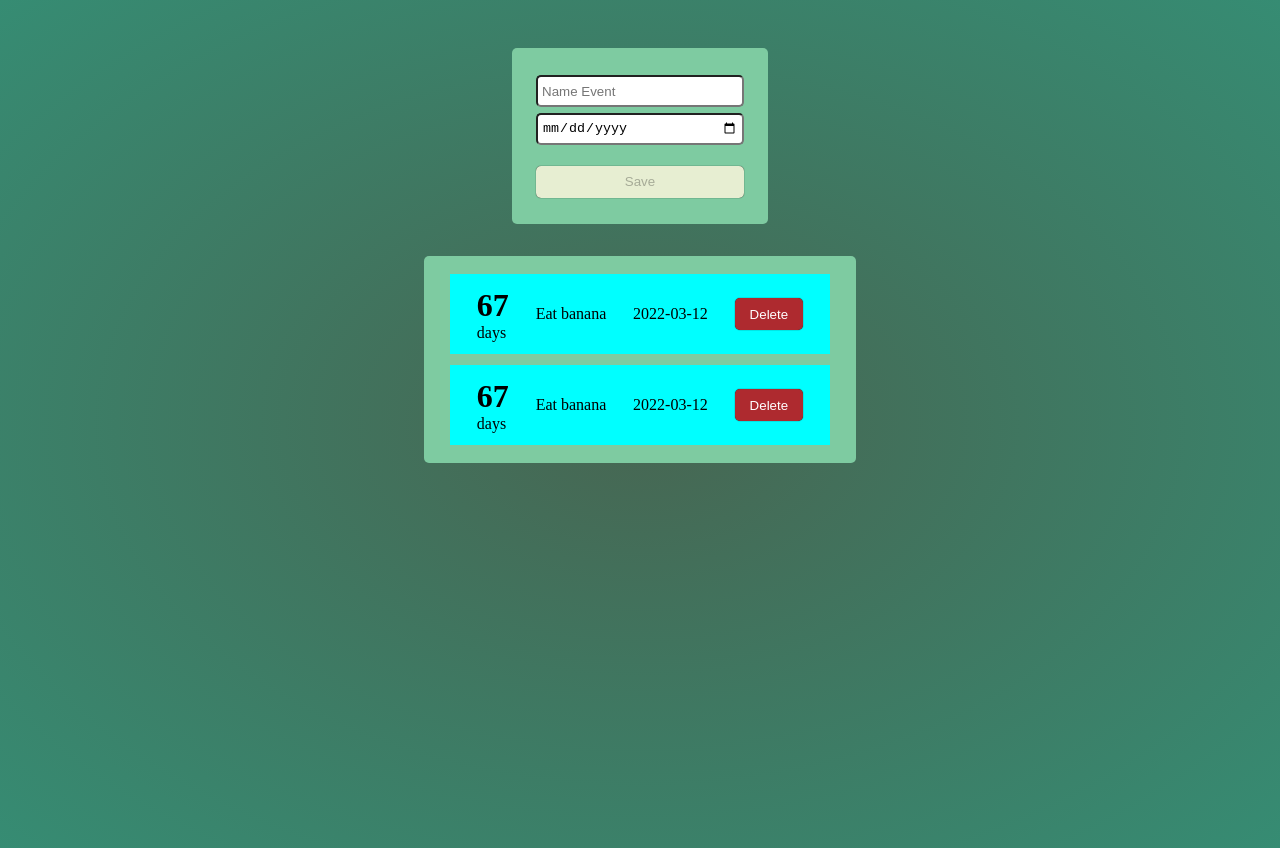
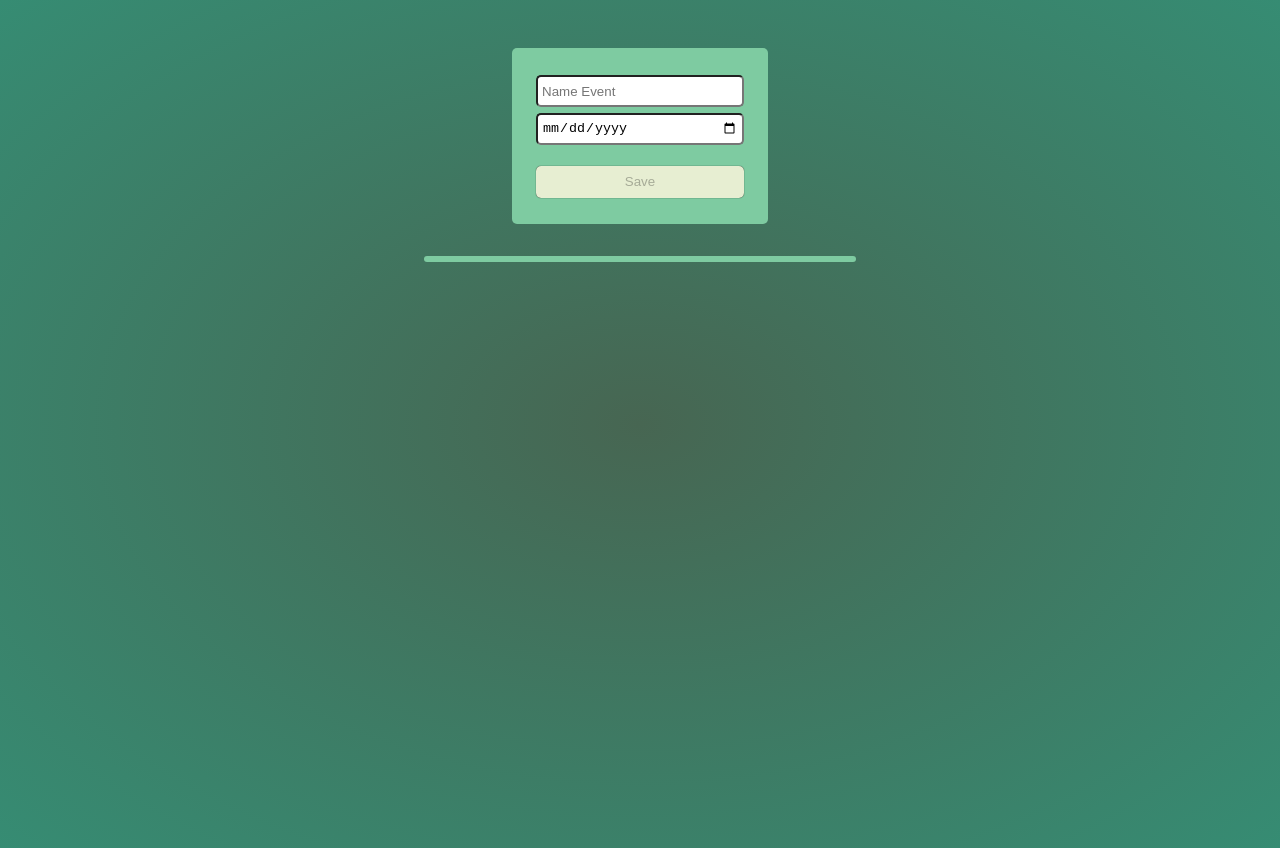
Before and after one commit to VlV-515/time-for-event, an Angular app: page / in a window 1280 px wide. Built offline with nearby package versions, Linux system fonts and the light colour scheme.

Commit message:
[X]feat⚙️: Add finish

```diff
--- a/src/app/app.component.css
+++ b/src/app/app.component.css
@@ -32,7 +32,7 @@ button {
 button:hover {
   background-color: #e7eed2d0;
 }
-
+/* TODO:Acomodar css para que no aparezca el container */
 .container-card {
   background-color: #7ecba1;
   width: 27rem;
--- a/src/app/app.component.html
+++ b/src/app/app.component.html
@@ -1,12 +1,22 @@
 <div class="container-input">
   <form #formDate="ngForm" (ngSubmit)="onSave(formDate.value)">
-    <input required type="text" placeholder="Name Event" name="name" ngModel />
+    <input
+      required
+      type="text"
+      placeholder="Name Event"
+      name="tittle"
+      ngModel
+    />
     <input required type="date" placeholder="" name="date" ngModel />
     <button type="submit" [disabled]="formDate.invalid">Save</button>
   </form>
 </div>
 <div class="container-card">
-  &nbsp;
-  <app-card class="card"></app-card>
-  <app-card class="card"></app-card>
+  <ng-container *ngFor="let event of arrEvents; let i = index">
+    <app-card
+      class="card"
+      [dataEvent]="event"
+      (deleteNdx)="onDelete(i)"
+    ></app-card>
+  </ng-container>
 </div>
--- a/src/app/app.component.ts
+++ b/src/app/app.component.ts
@@ -1,8 +1,9 @@
+import {
+  FormEventInterface,
+  EventFormatInterface,
+} from './interfaces/event.interface';
+import { EventService } from './services/event.service';
 import { Component } from '@angular/core';
-export interface EventInterface {
-  name: string;
-  date: string;
-}
 
 @Component({
   selector: 'app-root',
@@ -10,8 +11,16 @@ export interface EventInterface {
   styleUrls: ['./app.component.css'],
 })
 export class AppComponent {
-  onSave(data: EventInterface): void {
-    console.log(data);
-
+  arrEvents: EventFormatInterface[] = [];
+  constructor(readonly eventSvc: EventService) {
+    this.eventSvc.getListEvents().subscribe((data) => {
+      this.arrEvents = data;
+    });
+  }
+  onSave(data: FormEventInterface): void {
+    this.eventSvc.addEvent(data);
+  }
+  onDelete(index: number): void {
+    this.eventSvc.deleteEvent(index);
   }
 }
--- a/src/app/components/card/card.component.html
+++ b/src/app/components/card/card.component.html
@@ -1,15 +1,15 @@
 <div class="container">
   <div class="container-days">
-    <h1>67</h1>
+    <h1>{{ dataEvent.days }}</h1>
     <p>days</p>
   </div>
   <div class="container-tittle">
-    <p>Eat banana</p>
+    <p>{{ dataEvent.tittle }}</p>
   </div>
   <div class="container-date">
-    <p>2022-03-12</p>
+    <p>{{ dataEvent.date }}</p>
   </div>
   <div class="container-button">
-    <button>Delete</button>
+    <button (click)="deleteNdx.emit()">Delete</button>
   </div>
 </div>
--- a/src/app/components/card/card.component.ts
+++ b/src/app/components/card/card.component.ts
@@ -1,15 +1,12 @@
-import { Component, OnInit } from '@angular/core';
+import { EventFormatInterface } from './../../interfaces/event.interface';
+import { Component, EventEmitter, Input, Output } from '@angular/core';
 
 @Component({
   selector: 'app-card',
   templateUrl: './card.component.html',
-  styleUrls: ['./card.component.css']
+  styleUrls: ['./card.component.css'],
 })
-export class CardComponent implements OnInit {
-
-  constructor() { }
-
-  ngOnInit(): void {
-  }
-
+export class CardComponent {
+  @Input() dataEvent!: EventFormatInterface;
+  @Output() deleteNdx = new EventEmitter<null>();
 }
--- /dev/null
+++ b/src/app/services/event.service.ts
@@ -0,0 +1,29 @@
+import { FormEventInterface } from '../interfaces/event.interface';
+import { Injectable } from '@angular/core';
+import { DateTime } from 'luxon';
+import { BehaviorSubject, Observable } from 'rxjs';
+import { EventFormatInterface } from '../interfaces/event.interface';
+@Injectable({
+  providedIn: 'root',
+})
+export class EventService {
+  private listEvents: EventFormatInterface[] = [];
+  private listEvents$ = new BehaviorSubject<EventFormatInterface[]>([]);
+  getListEvents(): Observable<EventFormatInterface[]> {
+    return this.listEvents$.asObservable();
+  }
+  addEvent(event: FormEventInterface): void {
+    const { tittle, date } = event;
+    const { days } = DateTime.fromISO(date).diffNow('days');
+    this.listEvents.push({
+      tittle,
+      date,
+      days: Math.round(days) + 1,
+    });
+    this.listEvents$.next(this.listEvents);
+  }
+  deleteEvent(index: number): void {
+    this.listEvents.splice(index, 1);
+    this.listEvents$.next(this.listEvents);
+  }
+}
```
